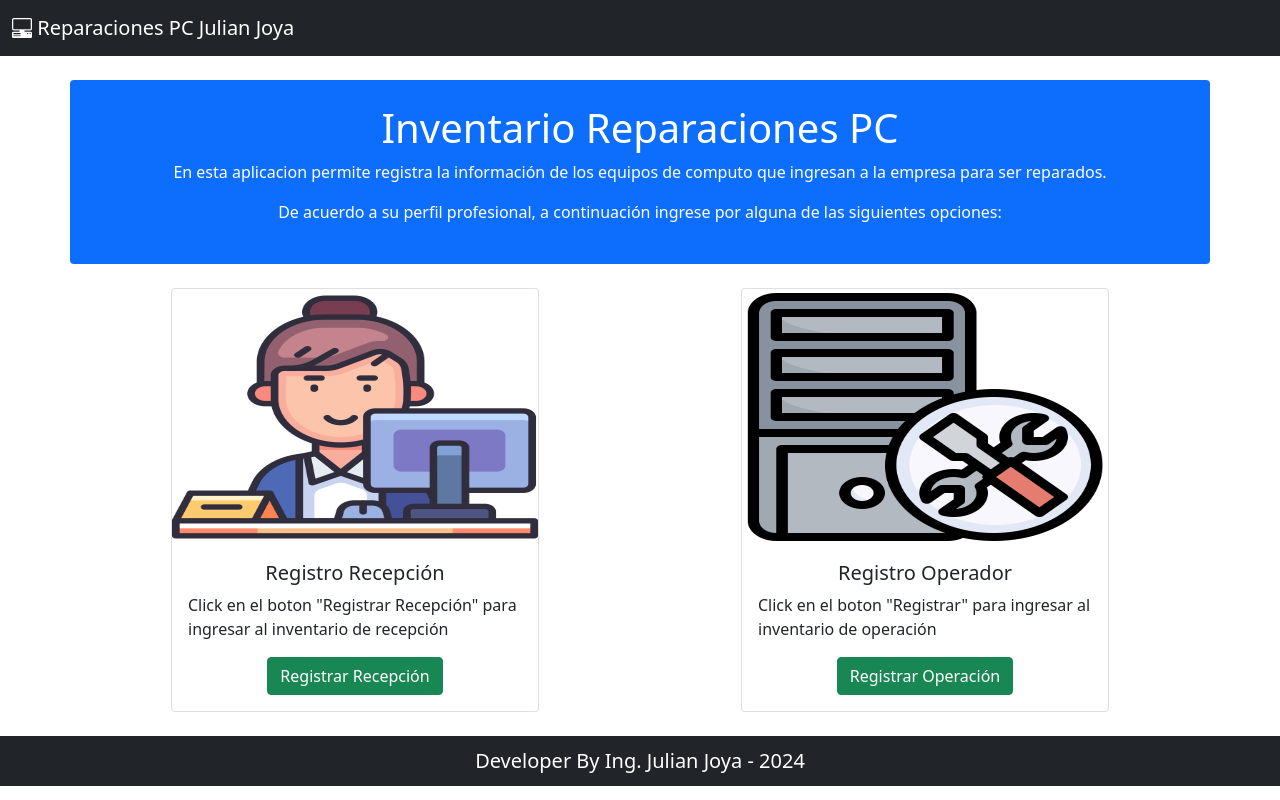
After one commit to juliamjoya/aplicacion_reparaciones_pc, a PHP site: page /view/inicio_sesion.php in a window 1280 px wide. The commit adds this page. Run offline with PHP 8.4, Linux system fonts and the light colour scheme; some libraries are stand-ins or nearby versions.

Commit message:
Se agrego favicon y se cambio el index por el login

```diff
--- a/config/app_cabecera.php
+++ b/config/app_cabecera.php
@@ -4,7 +4,7 @@
             <a class="navbar-brand" href="#">
                 <!-- <img src="/docs/5.0/assets/brand/bootstrap-logo.svg" alt="" width="30" height="24" class="d-inline-block align-text-top"> -->
                 <i class="bi bi-pc-display-horizontal"></i>
-                Aplicación Reparaciones PC
+                Reparaciones PC Julian Joya
             </a>
         </div>
     </nav>
--- a/config/links_css.php
+++ b/config/links_css.php
@@ -8,3 +8,9 @@
 
 <!-- Bootstrap Icons CDN -->
 <link rel="stylesheet" href="https://cdn.jsdelivr.net/npm/bootstrap-icons@1.11.3/font/bootstrap-icons.min.css">
+
+<!-- FavIcon -->
+<link rel="icon" href="../config/img/favicon.png" type="image/x-icon">
+<link rel="shortcut icon" href="../config/img/favicon.png" type="image/x-icon">
+
+<title>Reparaciones PC JJ</title>
--- /dev/null
+++ b/view/inicio_sesion.php
@@ -0,0 +1,63 @@
+<!doctype html>
+<html lang="es">
+
+<head>
+    <!-- Plantilla links CSS -->
+    <?php require_once("../config/links_css.php");?>
+</head>
+
+<body>
+    <!-- Plantilla cabecera -->
+    <?php require_once("../config/app_cabecera.php");?>
+
+    <div class="container">
+        <div class="row">
+            <div class="mt-4 mb-4 p-4 bg-primary text-white rounded">
+                <h1 class="text-center">Inventario Reparaciones PC</h1>
+                <p class="text-center">En esta aplicacion permite registra la información de los equipos de computo que
+                    ingresan
+                    a la empresa para
+                    ser reparados.</p>
+                <p class="text-center">De acuerdo a su perfil profesional, a continuación ingrese por alguna de las
+                    siguientes opciones:</p>
+            </div>
+        </div>
+        <div class="row mb-4">
+            <div class="col-6 d-flex justify-content-center">
+                <div class="card" style="width: 23rem;">
+                    <img src="../config/img/secretario.png" class="card-img-top" alt="Registro Recepción" height="256">
+                    <div class="card-body">
+                        <h5 class="card-title text-center">Registro Recepción</h5>
+                        <p class="card-text">Click en el boton "Registrar Recepción" para ingresar al inventario
+                            de
+                            recepción</p>
+                        <div class="text-center">
+                            <a href="view/registro_recepcion.php" class="btn btn-success">Registrar Recepción</a>
+                        </div>
+                    </div>
+                </div>
+            </div>
+            <div class="col-6 d-flex justify-content-center">
+                <div class="card" style="width: 23rem;">
+                    <img src="../config/img/ordenador-personal.png" class="card-img-top" alt="Registro Operador"
+                        height="256">
+                    <div class="card-body">
+                        <h5 class="card-title text-center">Registro Operador</h5>
+                        <p class="card-text">Click en el boton "Registrar" para ingresar al inventario de
+                            operación</p>
+                        <div class="text-center">
+                            <a href="view/registro_operacion.php" class="btn btn-success">Registrar Operación</a>
+                        </div>
+                    </div>
+                </div>
+            </div>
+        </div>
+    </div>
+    <!-- Plantilla pie pagina -->
+    <?php require_once("../config/app_pie_pagina.php");?>
+
+    <!-- Plantilla links JavaScript -->
+    <?php require_once("../config/links_js.php");?>
+</body>
+
+</html>
--- a/view/registro_operacion.php
+++ b/view/registro_operacion.php
@@ -4,8 +4,6 @@
 <head>
     <!-- Plantilla links CSS -->
     <?php require_once("../config/links_css.php");?>
-
-    <title>App Reparaciones PC</title>
 </head>
 
 <body>
--- a/view/registro_recepcion.php
+++ b/view/registro_recepcion.php
@@ -4,8 +4,6 @@
 <head>
     <!-- Plantilla links CSS -->
     <?php require_once("../config/links_css.php");?>
-
-    <title>App Reparaciones PC</title>
 </head>
 
 <body>
```
Also changed, not shown: index.php (+3 -65 lines), index_old.php (added, +65 -0 lines), config/img/favicon.png (added), config/img/logo_reparaciones_jj.png (added), 3 other files.
